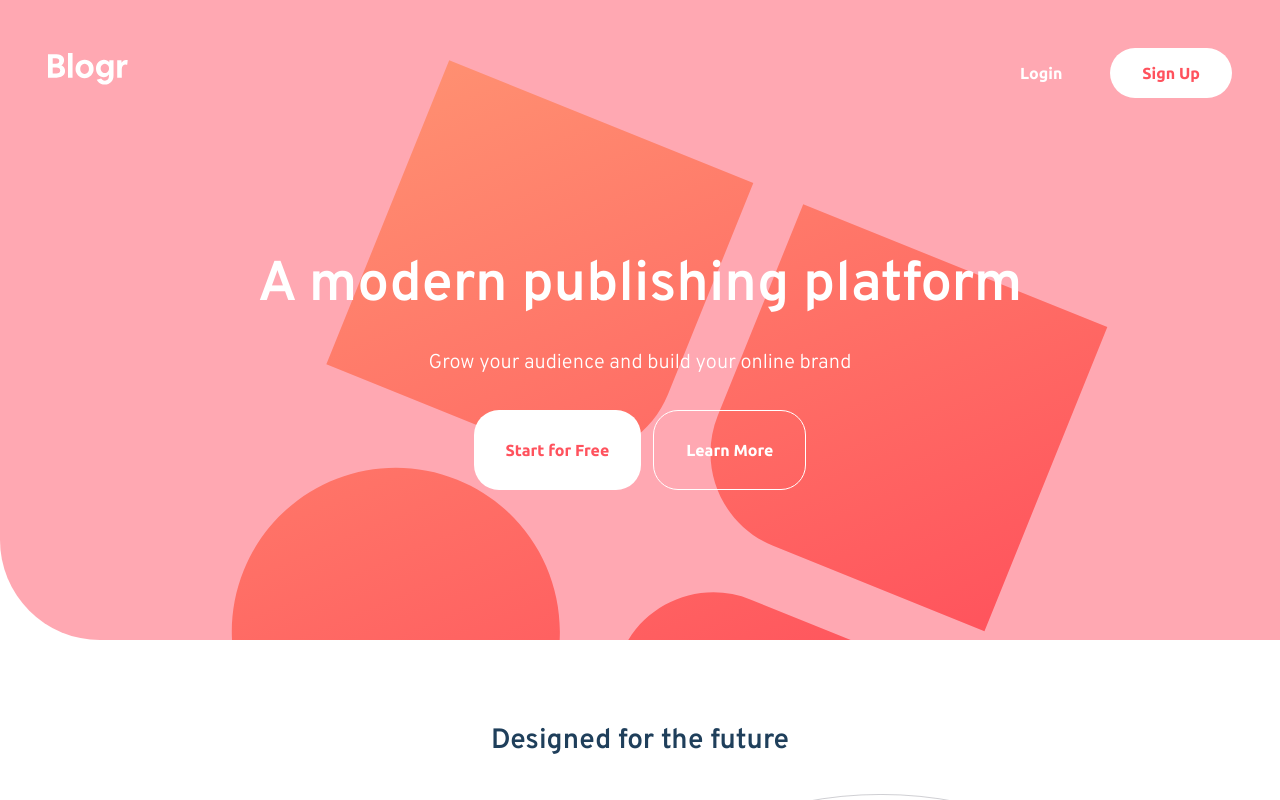
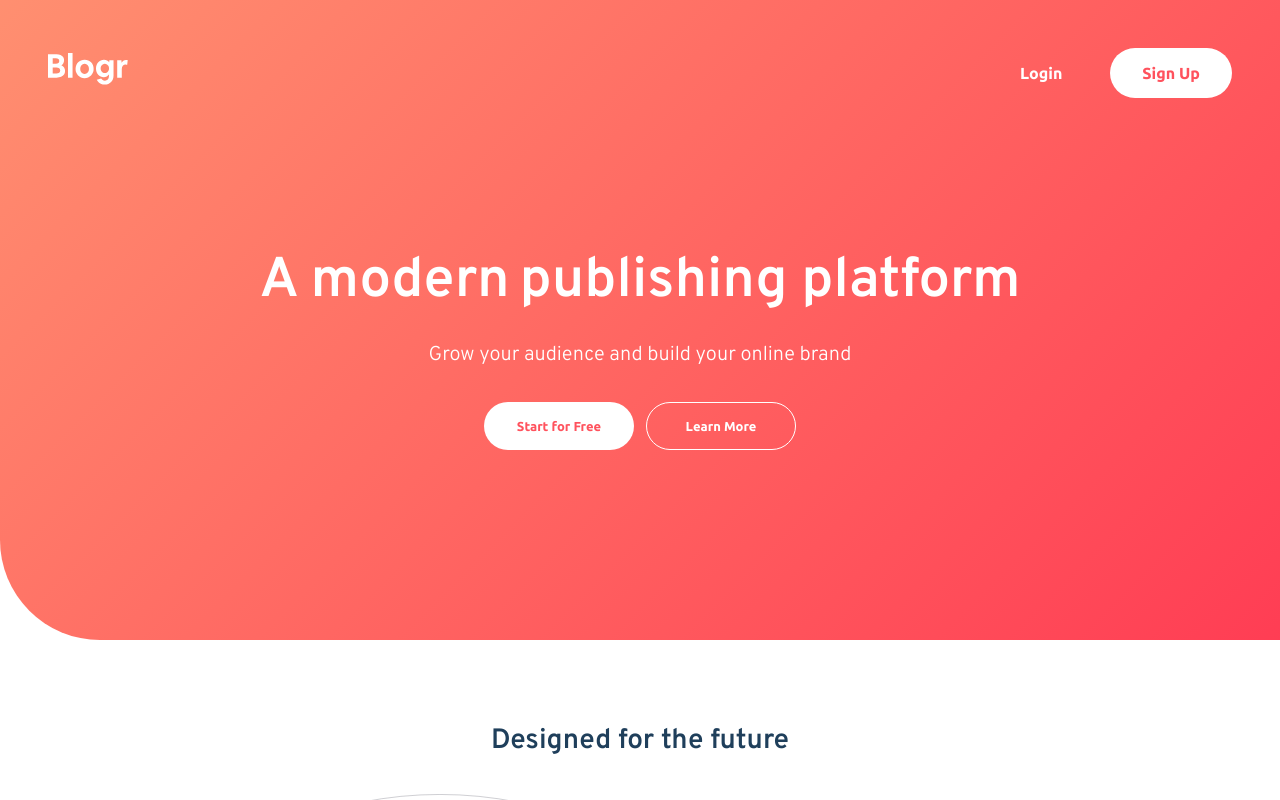
Before and after one commit to UpSkillHub/Edisthon-blogr, a plain HTML site: page index.html in a window 1280 px wide. Shown: the top 800 px of the page. Drawn offline with Linux system fonts and the light colour scheme.

Commit message:
Resolve hero page issues

```diff
--- a/index.html
+++ b/index.html
@@ -1,21 +1,29 @@
 <!DOCTYPE html>
 <html lang="en">
+
 <head>
     <meta charset="UTF-8">
     <meta name="viewport" content="width=device-width, initial-scale=1.0">
     <title>Blogr Landing Page</title>
     <link rel="stylesheet" href="./styles/style.css">
-    <link href="https://fonts.googleapis.com/css2?family=Overpass:wght@300;600&family=Ubuntu:wght@400;500;700&display=swap" rel="stylesheet">
+    <link
+        href="https://fonts.googleapis.com/css2?family=Overpass:wght@300;600&family=Ubuntu:wght@400;500;700&display=swap"
+        rel="stylesheet">
 </head>
+
 <body>
+    <div class="container">
         <header>
             <nav>
                 <div class="helo2">
                     <img src="images/logo.svg" alt="Blogr" class="logo">
                     <div class="dropdowns">
-                <button class="dropdown-btn">Product <img src="images/icon-arrow-light.svg" alt="dropdown arrow"></button>
-                <button class="dropdown-btn">Company <img src="images/icon-arrow-light.svg" alt="dropdown arrow"></button>
-                <button class="dropdown-btn">Connect <img src="images/icon-arrow-light.svg" alt="dropdown arrow"></button>
+                        <button class="dropdown-btn">Product <img src="images/icon-arrow-light.svg"
+                                alt="dropdown arrow"></button>
+                        <button class="dropdown-btn">Company <img src="images/icon-arrow-light.svg"
+                                alt="dropdown arrow"></button>
+                        <button class="dropdown-btn">Connect <img src="images/icon-arrow-light.svg"
+                                alt="dropdown arrow"></button>
                     </div>
                 </div>
                 <button class="menu-toggle" aria-label="Toggle Menu">
@@ -27,7 +35,7 @@
                 </div>
             </nav>
             <section class="hero">
-                <h1 >A modern publishing platform</h1>
+                <h1><span>A modern</span><span>publishing platform</span></h1>
                 <p>Grow your audience and build your online brand</p>
                 <div class="cta-buttons">
                     <button class="btn btn-primary">Start for Free</button>
@@ -40,16 +48,23 @@
             <section class="features">
                 <h2>Designed for the future</h2>
                 <div class="feature-content">
-                <img src="images/illustration-editor-mobile.svg" alt="Editor Illustration" class="feature-image mobile">
-                <img src="images/illustration-editor-desktop.svg" alt="Editor Illustration" class="feature-image desktop">
+                    <img src="images/illustration-editor-mobile.svg" alt="Editor Illustration"
+                        class="feature-image mobile">
+                    <img src="images/illustration-editor-desktop.svg" alt="Editor Illustration"
+                        class="feature-image desktop">
                     <div class="feature-text">
                         <article>
                             <h3>Introducing an extensible editor</h3>
-                        <p>Blogr features an exceedingly intuitive interface which lets you focus on one thing: creating content. The editor supports management of multiple blogs and allows easy manipulation of embeds such as images, videos, and Markdown. Extensibility with plugins and themes provide easy ways to add functionality or change the looks of a blog.</p>
+                            <p>Blogr features an exceedingly intuitive interface which lets you focus on one thing:
+                                creating content. The editor supports management of multiple blogs and allows easy
+                                manipulation of embeds such as images, videos, and Markdown. Extensibility with plugins
+                                and themes provide easy ways to add functionality or change the looks of a blog.</p>
                         </article>
                         <article>
                             <h3>Robust content management</h3>
-                        <p>Flexible content management enables users to easily move through posts. Increase the usability of your blog by adding customized categories, sections, format, or flow. With this functionality, you're in full control.</p>
+                            <p>Flexible content management enables users to easily move through posts. Increase the
+                                usability of your blog by adding customized categories, sections, format, or flow. With
+                                this functionality, you're in full control.</p>
                         </article>
                     </div>
                 </div>
@@ -59,21 +74,28 @@
                 <img src="images/illustration-phones.svg" alt="Phones Illustration" class="phones-image">
                 <div class="infrastructure-content">
                     <h2>State of the Art Infrastructure</h2>
-                <p>With reliability and speed in mind, worldwide data centers provide the backbone for ultra-fast connectivity. This ensures your site will load instantly, no matter where your readers are, keeping your site competitive.</p>
+                    <p>With reliability and speed in mind, worldwide data centers provide the backbone for ultra-fast
+                        connectivity. This ensures your site will load instantly, no matter where your readers are,
+                        keeping your site competitive.</p>
                 </div>
             </section>
 
             <section class="features-alt">
                 <img src="images/illustration-laptop-mobile.svg" alt="Laptop Illustration" class="feature-image mobile">
-            <img src="images/illustration-laptop-desktop.svg" alt="Laptop Illustration" class="feature-image desktop">
+                <img src="images/illustration-laptop-desktop.svg" alt="Laptop Illustration"
+                    class="feature-image desktop">
                 <div class="feature-text">
                     <article>
                         <h3>Free, open, simple</h3>
-                    <p>Blogr is a free and open source application backed by a large community of helpful developers. It supports features such as code syntax highlighting, RSS feeds, social media integration, third-party commenting tools, and works seamlessly with Google Analytics. The architecture is clean and is relatively easy to learn.</p>
+                        <p>Blogr is a free and open source application backed by a large community of helpful
+                            developers. It supports features such as code syntax highlighting, RSS feeds, social media
+                            integration, third-party commenting tools, and works seamlessly with Google Analytics. The
+                            architecture is clean and is relatively easy to learn.</p>
                     </article>
                     <article>
                         <h3>Powerful tooling</h3>
-                    <p>Batteries included. We built a simple and straightforward CLI tool that makes customization and deployment a breeze, but capable of producing even the most complicated sites.</p>
+                        <p>Batteries included. We built a simple and straightforward CLI tool that makes customization
+                            and deployment a breeze, but capable of producing even the most complicated sites.</p>
                     </article>
                 </div>
             </section>
@@ -111,5 +133,7 @@
                 </div>
             </div>
         </footer>
+    </div>
 </body>
+
 </html>
--- a/styles/style.css
+++ b/styles/style.css
@@ -1,6 +1,8 @@
 * {
   box-sizing: border-box;
+  margin: 0
 }
+
 :root {
   --color-primary: hsl(356, 100%, 66%);
   --color-primary-light: hsl(355, 100%, 74%);
@@ -12,19 +14,26 @@
   --gradient-intro: linear-gradient(135deg, hsl(13, 100%, 72%), hsl(353, 100%, 62%));
   --gradient-body: linear-gradient(135deg, hsl(237, 17%, 21%), hsl(237, 23%, 32%));
 }
-  html, body {
+
+html,
+body {
   margin: 0;
   padding: 0;
 }
+
 body {
   font-family: 'Overpass', sans-serif;
   font-size: 16px;
   line-height: 1.5;
   color: var(--color-very-dark-grayish-blue);
 }
+
+.container {
+  width: 100%;
+}
+
 header {
-    background-color:  hsl(353, 100%, 83%);
-    background-image:  url("../images/bg-pattern-intro-mobile.svg");
+  background: var(--gradient-intro), url("../images/bg-pattern-intro-mobile.svg");
   background-repeat: no-repeat;
   background-position: 40% 20%;
   padding: 3rem 1.5rem;
@@ -33,9 +42,6 @@
   height: 80vh;
   display: flex;
   flex-direction: column;
-    justify-content: flex-start;
-
-
 }
 
 nav {
@@ -54,24 +60,32 @@
   cursor: pointer;
 }
 
-  .nav-menu, .nav-buttons {
+.nav-menu,
+.nav-buttons {
   display: none;
 }
+
 /* Hero Section */
 .hero {
   text-align: center;
   color: var(--color-white);
   /* padding: 6rem 1.5rem; */
-    margin-top: 100px;
-    font-size:20px;
+  justify-self: center;
+  font-size: 20px;
+  flex-grow: 1;
+  display: flex;
+  flex-direction: column;
+  justify-content: center;
 }
 
-  .hero h1 {
+.hero>h1 {
   font-size: 30px;
   margin-bottom: 1rem;
+  display: flex;
+  flex-direction: column;
 }
 
-  .hero > p {
+.hero>p {
   margin-bottom: 2rem;
 }
 
@@ -79,18 +93,18 @@
   display: flex;
   gap: 12px;
   justify-content: center;
-    height: 10vh;
 }
 
 .btn {
-    padding: 1rem 2rem;
   border-radius: 25px;
   font-weight: 600;
   font-size: 1rem;
+  padding: 1rem 2rem;
   cursor: pointer;
   font-family: 'Ubuntu', sans-serif;
 }
-  .btn-login{
+
+.btn-login {
   display: flex;
   justify-content: center;
   flex-wrap: nowrap;
@@ -100,25 +114,34 @@
   background-color: var(--color-white);
   color: var(--color-primary);
   border: none;
-    display: flex;
-    flex-direction: row;
-    flex-wrap: nowrap;
+  font-size: 13px;
+  flex-basis: 50%;
+  flex-basis: 50%;
+  padding: 1rem 1rem;
 }
 
 .btn-secondary {
   background-color: transparent;
   color: var(--color-white);
   border: 1px solid var(--color-white);
+  font-size: 13px;
+  text-align: center;
+  flex-basis: 50%;
+  padding: 1rem 1rem;
 }
-  .dropdowns{
+
+.dropdowns {
   display: none;
 }
-  features, .features-alt {
+
+features,
+.features-alt {
   padding: 6rem 1.5rem;
   text-align: center;
 }
 
-.features h2, .features-alt h2 {
+.features h2,
+.features-alt h2 {
   color: var(--color-secondary);
   font-size: 1.75rem;
   margin-bottom: 2rem;
@@ -148,7 +171,8 @@
 .feature-text p {
   margin-bottom: 2rem;
 }
-.feature-text{
+
+.feature-text {
   display: flex;
   flex-direction: column;
   align-content: center;
@@ -221,19 +245,37 @@ footer .logo {
   header {
     padding: 3rem 3rem;
   }
-    .hero{
-      padding:none;
+
+  .hero {
+    padding: none;
   }
+
   .hero h1 {
     font-size: 2.5rem;
-    }
-    .btn-primary{
-      align-content: center;
-      align-items: center;
-
+    flex-direction: row;
+    justify-content: center;
+    gap: 10px;
   }
 
-    .feature-content, .features-alt {
+  .btn-primary,
+  .btn-secondary {
+    flex-basis: 150px;
+  }
+
+  .btn-primary:hover {
+    background-color: transparent;
+    color: var(--color-white);
+    border: 1px solid var(--color-white)
+  }
+
+  .btn-secondary:hover {
+    background-color: var(--color-white);
+    color: var(--color-primary);
+    border: 1px solid transparent
+  }
+
+  .bt .feature-content,
+  .features-alt {
     display: flex;
     flex-direction: row-reverse;
     align-items: center;
@@ -243,7 +285,8 @@ footer .logo {
   .feature-image.mobile {
     display: none;
   }
-   .feature-image.desktop{
+
+  .feature-image.desktop {
     display: flex;
   }
 
@@ -311,31 +354,37 @@ footer .logo {
   .hero h1 {
     font-size: 3.5rem;
   }
-    .features{
+
+  .features {
     margin-top: 5rem;
   }
-    .features.h2{
+
+  .features.h2 {
     margin-top: 40rem;
 
   }
-    .feature-content{
+
+  .feature-content {
     display: flex;
     gap: 10rem;
   }
-    .feature-text{
+
+  .feature-text {
     justify-content: flex-start;
   }
-    .feature-image.mobile{
+
+  .feature-image.mobile {
     display: none;
 
   }
-    .feature-image.desktop{
+
+  .feature-image.desktop {
     display: flex;
     max-width: 100%;
     height: 100vh;
   }
 
-  .infrastructure{
+  .infrastructure {
     display: flex;
     padding: none;
   }
```
Lines whose indentation alone changed are shown as unchanged.
